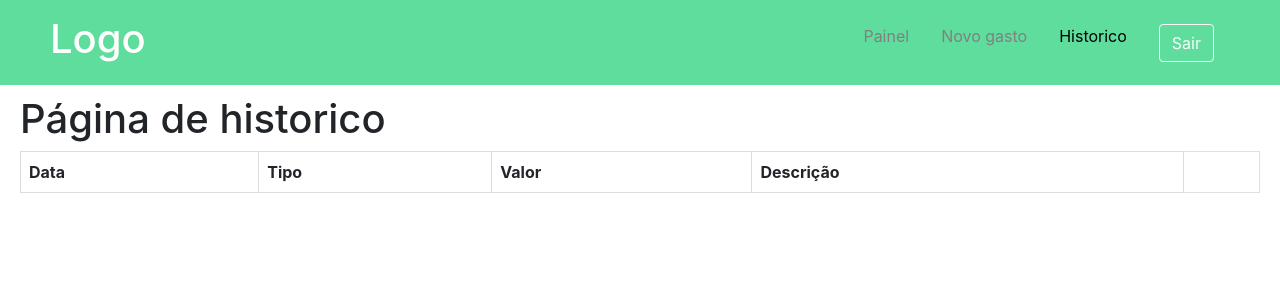
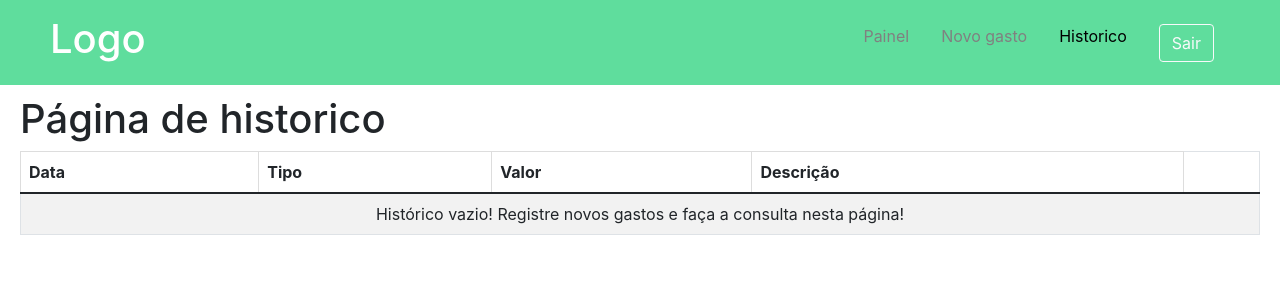
Before and after one commit to pvcdo/personal-finance, a React (Create React App) app: page /historico in a window 1280 px wide. Shown: the top 300 px of the page. Built offline with nearby package versions, Linux system fonts and the light colour scheme.

Commit message:
message to empty history

```diff
--- a/src/pages/Historico/index.js
+++ b/src/pages/Historico/index.js
@@ -36,6 +36,18 @@ const Historico = () => {
                 </tr>
             )
         }
+
+        if(localStorage.length === 0){
+
+            regs.push(
+                <tr>
+                    <td colSpan="5" style={{textAlign:"center"}}>
+                        Histórico vazio! Registre novos gastos e faça a consulta nesta página!
+                    </td>
+                </tr>
+            )
+        }
+
         return regs
     }
 
```
